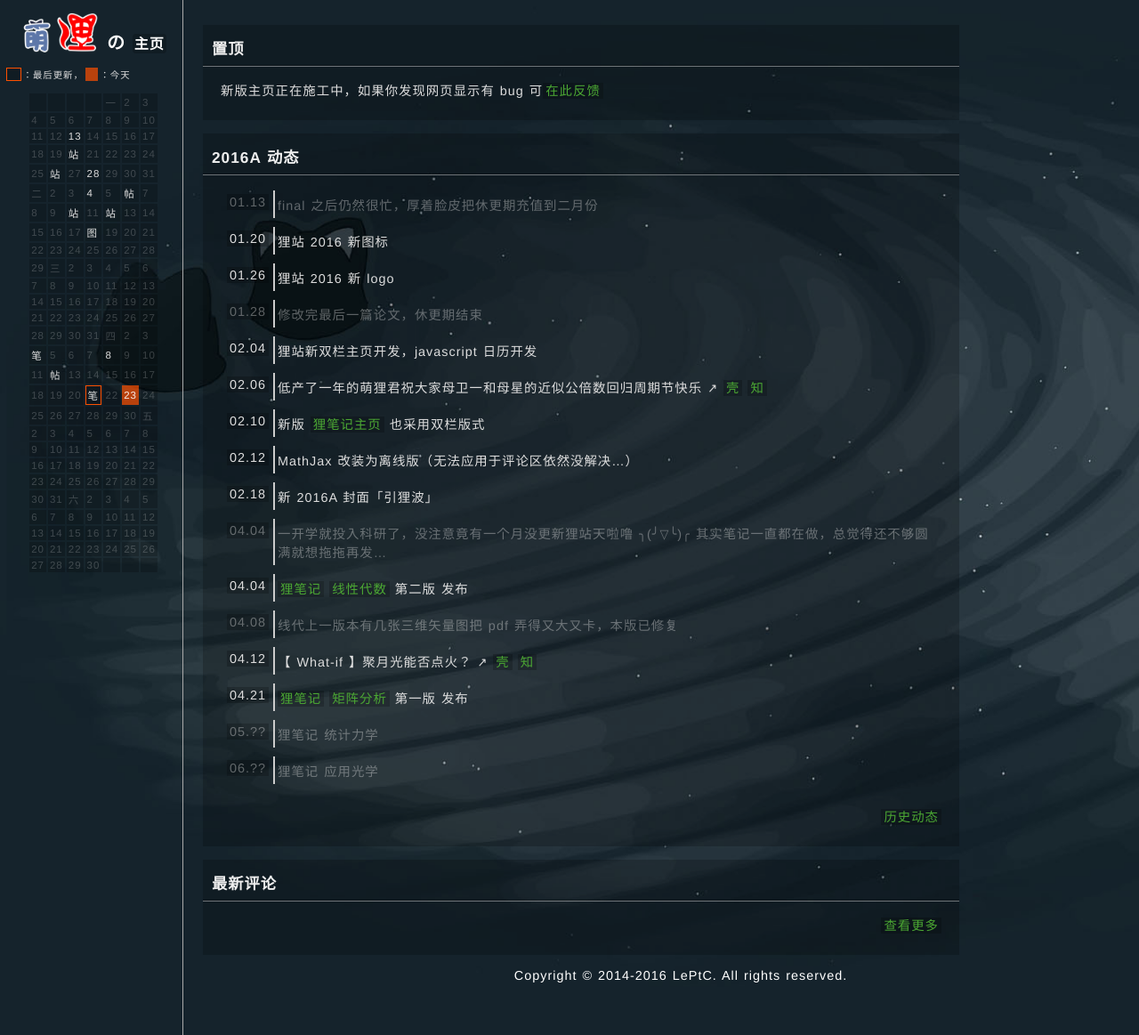
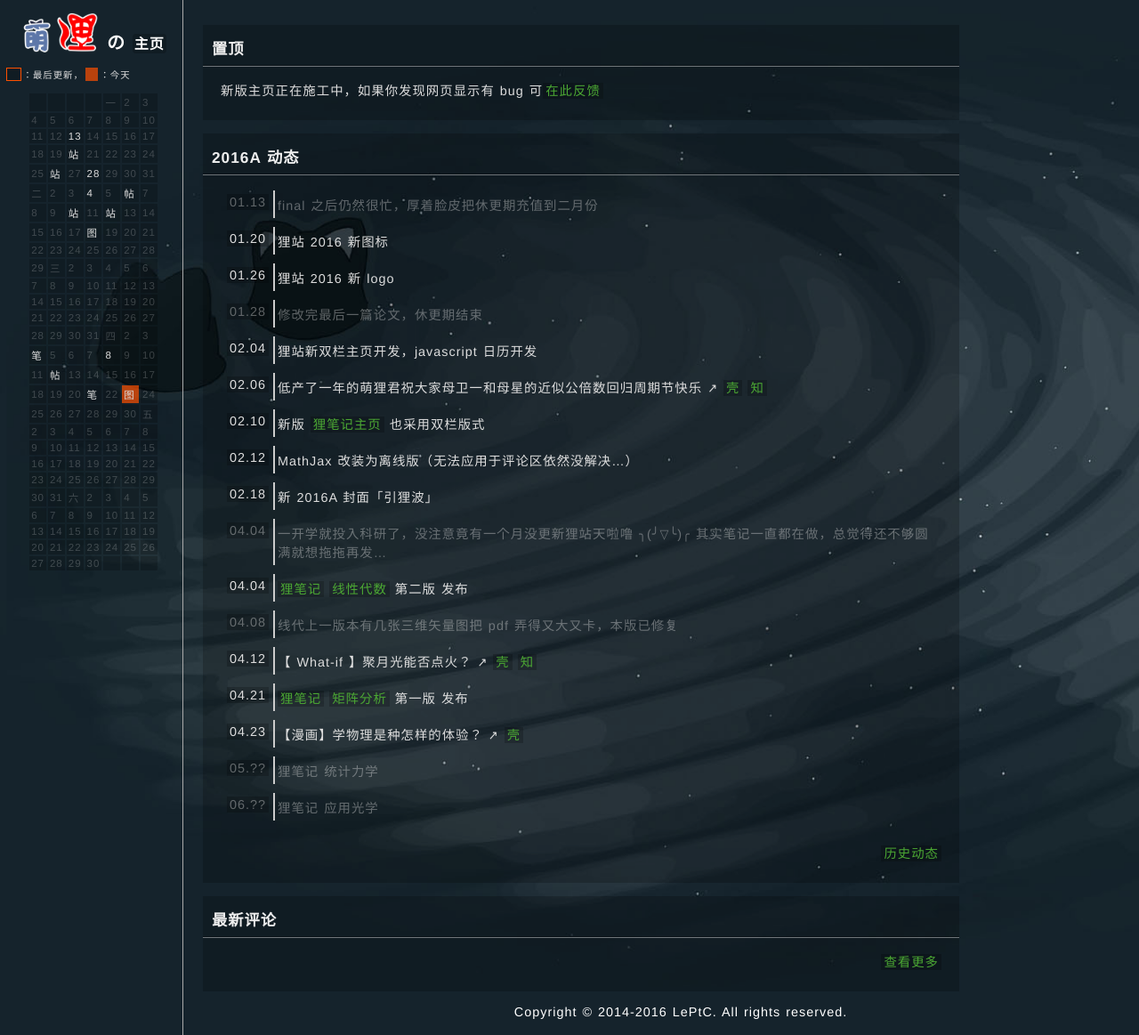
Before and after one commit to LePtC/LePtC.github.io, a Jekyll site: the page built from index.html, in a window 1280 px wide and 1163 px high. Shown: the whole window at 89% size. Built offline with Jekyll 4.4.1, drawn with Linux system fonts in a browser that asks for light colours; Markdown is read by kramdown in place of the engine named in the settings; comment, search, counter and statistics services are not loaded.

Commit message:
released a comic (doge puzzle)

```diff
--- a/index.html
+++ b/index.html
@@ -176,9 +176,9 @@ title: LePtC
   <td>18</td>
   <td>19</td>
   <td>20</td>
-  <td class="lastday"><a href="#04.21">笔</a></td>
+  <td><a href="#04.21">笔</a></td>
   <td>22</td>
-  <td>23</td>
+  <td class="lastday"><a href="#04.23">图</a></td>
   <td>24</td>
 </tr>
 <tr>
@@ -366,6 +366,10 @@ title: LePtC
   <tr><td><a name="04.21">04.21</a></td>
     <td class="left"><a href="lenote/">狸笔记</a> <a href="lenote/Math/a/a-m.html">矩阵分析</a> 第一版 发布</td>
   </tr>
+  <tr><td><a name="04.23">04.23</a></td>
+    <td class="left">【漫画】学物理是种怎样的体验？ ↗
+    <a href="http://www.guokr.com/post/729708/">壳</a></td>
+  </tr>
   <tr class="com"><td><a name="05.??">05.??</a></td>
     <td class="left">狸笔记 统计力学</td>
   </tr>
--- a/lenote/index.html
+++ b/lenote/index.html
@@ -96,7 +96,7 @@ for (var i = 0; i < count; i++) {
     </ul></li>
     <li>实验 (1/2)<ul>
       <li><a href="#Ex">大物实验</a> (0)</li>
-      <li><a href="#CODATA">物理常数表</a> (1)</li>
+      <li><a href="#CODATA" style="color:#4BA733">物理常数表</a> (1)</li>
     </ul></li>
   </ul></li>
   <li>数学 (06/27) <ul>
```
